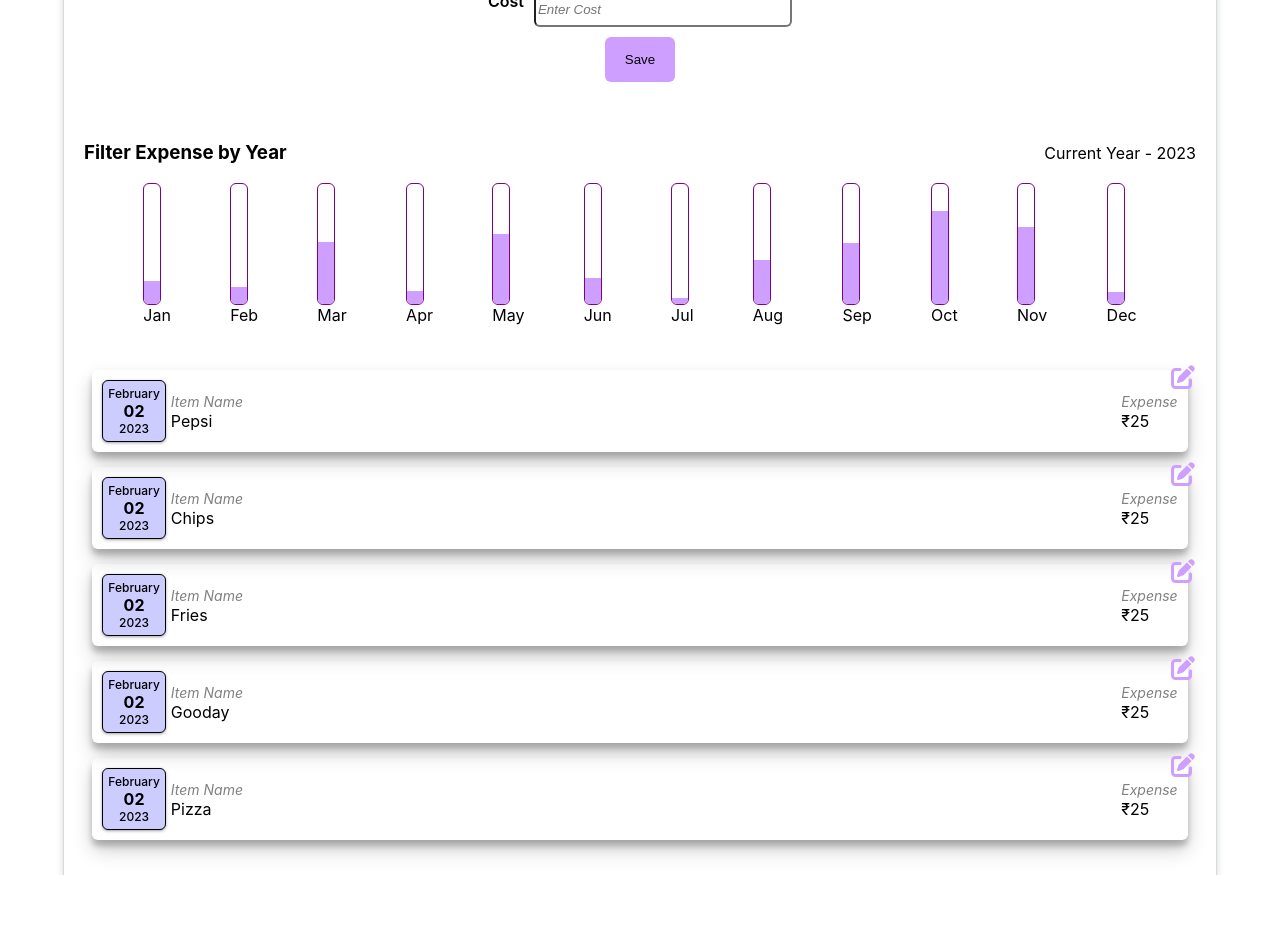
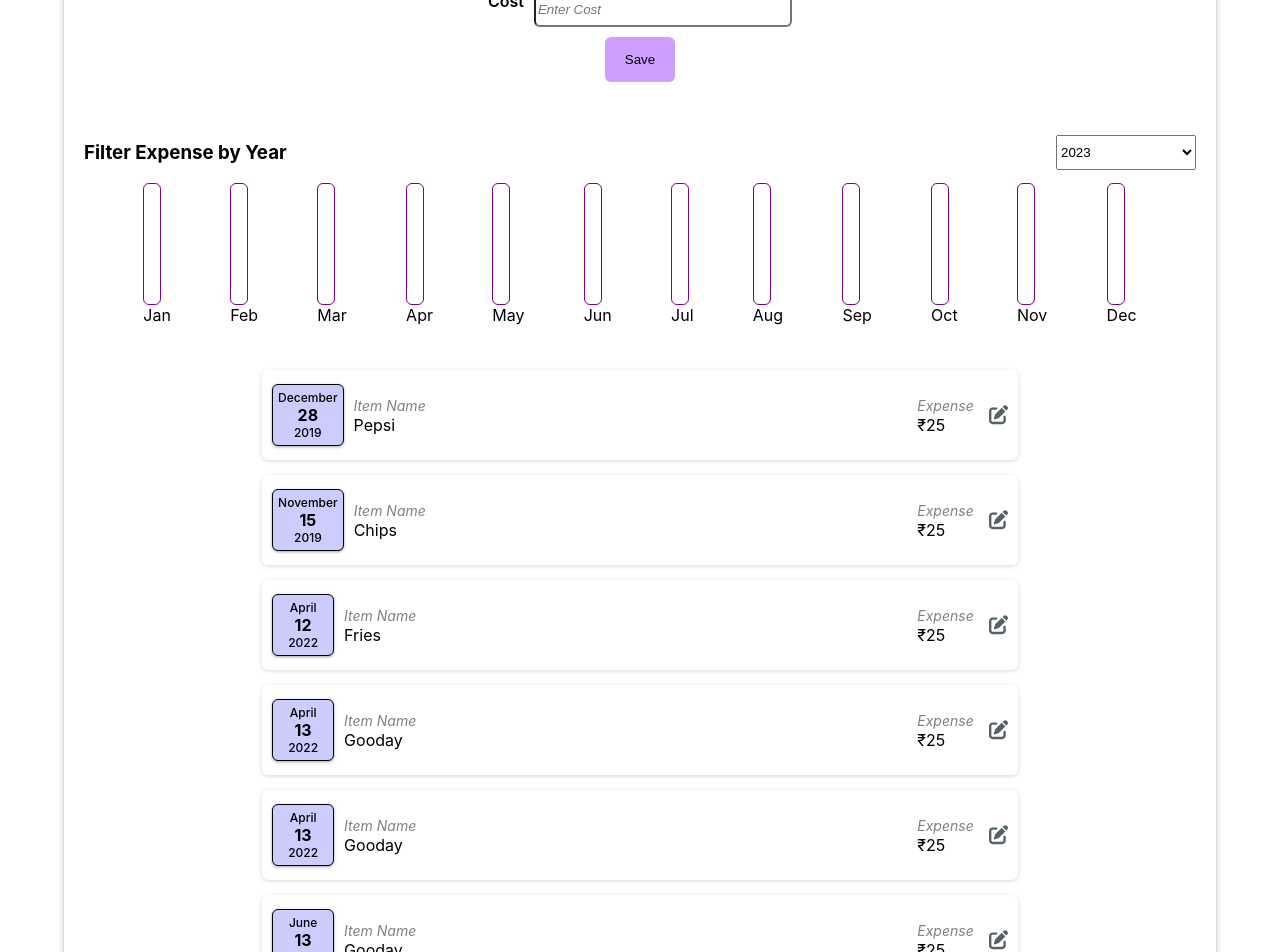
Before and after one commit to AyushVerma150/react-expense-tracker-2023, a React (Create React App) app: page / in a window 1280 px wide. Shown: the part 220-1172 px from the top of the page. Before the commit the page ends 1095 px from the top, so only its background shows below. Built offline with nearby package versions, Linux system fonts and the light colour scheme.

Commit message:
Minor UI and Css Changes

```diff
--- a/src/App.js
+++ b/src/App.js
@@ -1,4 +1,4 @@
-import React, { useState } from 'react';
+import React, { useEffect, useState } from 'react';
 import AppHeader from './components/UI/AppHeader';
 import ExpensesList from './components/Expense/ExpensesList';
 import AddEditExpense from './components/Expense/AddEditExpense';
@@ -6,16 +6,81 @@ import ExpenseFilter from './components/Expense/ExpenseFilter';
 
 const App = () => {
   // default Value
+  const [expenseData, setExpenseData] = useState({});
+  const [selectedYear, setSelectedYear] = useState(new Date().getFullYear());
   const [productsInfo, setProductInfo] = useState([
-    { id: 'av-1', itemName: ' Pepsi', cost: '25', date: new Date() },
-    { id: 'av-2', itemName: ' Chips', cost: '25', date: new Date() },
-    { id: 'av-3', itemName: ' Fries', cost: '25', date: new Date() },
-    { id: 'av-4', itemName: ' Gooday', cost: '25', date: new Date() },
-    { id: 'av-5', itemName: ' Pizza', cost: '25', date: new Date() },
+    {
+      id: 'av-1',
+      itemName: ' Pepsi',
+      cost: '25',
+      date: new Date(2019, 11, 28),
+    },
+    {
+      id: 'av-2',
+      itemName: ' Chips',
+      cost: '25',
+      date: new Date(2019, 10, 15),
+    },
+    { id: 'av-3', itemName: ' Fries', cost: '25', date: new Date(2022, 3, 12) },
+    {
+      id: 'av-4',
+      itemName: ' Gooday',
+      cost: '25',
+      date: new Date(2022, 3, 13),
+    },
+    {
+      id: 'av-4',
+      itemName: ' Gooday',
+      cost: '25',
+      date: new Date(2022, 3, 13),
+    },
+    {
+      id: 'av-4',
+      itemName: ' Gooday',
+      cost: '25',
+      date: new Date(2022, 5, 13),
+    },
+    {
+      id: 'av-4',
+      itemName: ' Gooday',
+      cost: '25',
+      date: new Date(2022, 5, 13),
+    },
+    {
+      id: 'av-4',
+      itemName: ' Gooday',
+      cost: '25',
+      date: new Date(2022, 2, 13),
+    },
+    {
+      id: 'av-4',
+      itemName: ' Gooday',
+      cost: '25',
+      date: new Date(2022, 2, 13),
+    },
+    {
+      id: 'av-4',
+      itemName: ' Gooday',
+      cost: '25',
+      date: new Date(2022, 1, 13),
+    },
+    { id: 'av-5', itemName: ' Pizza', cost: '25', date: new Date(2022, 3, 3) },
   ]);
 
   const [editInfo, setEditInfo] = useState(null);
   const [editEnabled, setEditEnabled] = useState(false);
+
+  useEffect(() => {
+    if (productsInfo.length) {
+      evaluateExpensesByYear();
+    }
+  }, [selectedYear]);
+
+  useEffect(() => {
+    if (productsInfo.length) {
+      evaluateExpensesByYear();
+    }
+  }, [productsInfo]);
 
   const editHandler = (title, cost, id) => {
     if (title && cost) {
@@ -67,6 +132,28 @@ const App = () => {
     }
   };
 
+  const evaluateExpensesByYear = () => {
+    let expenseInfo = {};
+    const yearInfo = productsInfo.filter((o) => {
+      return o.date.getFullYear().toString() === selectedYear.toString();
+    });
+
+    let overAllExpense = 0;
+    yearInfo.forEach(({ date, cost }) => {
+      overAllExpense += Number(cost);
+      if (expenseInfo[date.getMonth()]) {
+        let currCost = expenseInfo[date.getMonth()];
+        expenseInfo[date.getMonth()] = currCost + Number(cost);
+      } else {
+        expenseInfo = {
+          ...expenseInfo,
+          [date.getMonth()]: Number(cost),
+        };
+      }
+    });
+    setExpenseData({ ...expenseInfo, overAllExpense });
+  };
+
   return (
     <div
       style={{
@@ -74,7 +161,6 @@ const App = () => {
         margin: '0px auto',
         boxShadow:
           'rgba(60, 64, 67, 0.3) 0px 1px 2px 0px, rgba(60, 64, 67, 0.15) 0px 2px 6px 2px',
-        // margin: '15px',
         padding: '0 0 10px 0px',
       }}
     >
@@ -84,7 +170,12 @@ const App = () => {
         editInfo={editInfo}
         addEditHandler={addEditExpenseHandler}
       />
-      <ExpenseFilter />
+      <ExpenseFilter
+        expenseData={expenseData}
+        selectedYear={selectedYear}
+        productsList={productsInfo}
+        setSelectedYear={setSelectedYear}
+      />
       <ExpensesList productsInfo={productsInfo} editHandler={editHandler} />
     </div>
   );
--- a/src/components/Expense/AddEditExpense.js
+++ b/src/components/Expense/AddEditExpense.js
@@ -1,8 +1,8 @@
 import { useEffect, useState } from 'react';
 
 const AddEditExpense = ({ edit, editInfo, addEditHandler }) => {
-  const [productTitle, setProductTitle] = useState(edit ? editInfo.title : '');
-  const [productCost, setProductCost] = useState(edit ? editInfo.cost : '');
+  const [productTitle, setProductTitle] = useState('');
+  const [productCost, setProductCost] = useState('');
 
   useEffect(() => {
     if (edit && editInfo) {
--- /dev/null
+++ b/src/components/Expense/Expense.css
@@ -0,0 +1,8 @@
+.product-list--icon {
+    color: #566265;
+    font-size: larger;
+}
+
+.product-list--icon:hover {
+    color: black;
+}
--- a/src/components/Expense/ExpenseFilter.js
+++ b/src/components/Expense/ExpenseFilter.js
@@ -1,4 +1,6 @@
-const ExpenseFilter = () => {
+import { useEffect, useState } from 'react';
+
+const ExpenseFilter = ({ expenseData, selectedYear, setSelectedYear }) => {
   return (
     <div style={{ padding: '20px 20px' }}>
       <div
@@ -11,7 +13,18 @@ const ExpenseFilter = () => {
         <div>
           <h3 style={{ paddingLeft: '15' }}> Filter Expense by Year</h3>
         </div>
-        <div>Current Year - 2023</div>
+        <select
+          style={{ width: '140px', height: '35px' }}
+          onChange={(e) => {
+            setSelectedYear(e.target.value);
+          }}
+          value={selectedYear}
+          name="pets"
+          id="year-select"
+        >
+          <option value="2022">2022</option>
+          <option value="2023">2023</option>
+        </select>
       </div>
       <div
         style={{
@@ -23,22 +36,22 @@ const ExpenseFilter = () => {
         }}
       >
         {[
-          'Jan',
-          'Feb',
-          'Mar',
-          'Apr',
-          'May',
-          'Jun',
-          'Jul',
-          'Aug',
-          'Sep',
-          'Oct',
-          'Nov',
-          'Dec',
-        ].map((val) => {
+          { month: 0, name: 'Jan' },
+          { month: 1, name: 'Feb' },
+          { month: 2, name: 'Mar' },
+          { month: 3, name: 'Apr' },
+          { month: 4, name: 'May' },
+          { month: 5, name: 'Jun' },
+          { month: 6, name: 'Jul' },
+          { month: 7, name: 'Aug' },
+          { month: 8, name: 'Sep' },
+          { month: 9, name: 'Oct' },
+          { month: 10, name: 'Nov' },
+          { month: 11, name: 'Dec' },
+        ].map(({ name, month }) => {
           return (
             <div
-              key={'list' + val}
+              key={'list' + name}
               style={{ display: 'block', textAlign: 'center' }}
             >
               <div
@@ -55,7 +68,12 @@ const ExpenseFilter = () => {
               >
                 <div
                   style={{
-                    height: Math.floor(Math.random() * 100),
+                    height:
+                      expenseData.overAllExpense > 0 && expenseData[month] > 0
+                        ? (expenseData[month] / expenseData.overAllExpense) *
+                            100 +
+                          '%'
+                        : 0,
                     width: '100%',
                     background: '#CF9FFF',
                     borderRadiusBottomLeft: '0.375rem',
@@ -65,7 +83,7 @@ const ExpenseFilter = () => {
                   }}
                 ></div>
               </div>
-              <div>{val}</div>
+              <div>{name}</div>
             </div>
           );
         })}
--- a/src/components/Expense/ExpenseItem.js
+++ b/src/components/Expense/ExpenseItem.js
@@ -2,6 +2,7 @@ import { FontAwesomeIcon } from '@fortawesome/react-fontawesome';
 import Card from '../UI/Card';
 import ExpenseDate from './ExpenseDate';
 import { faEdit } from '@fortawesome/free-solid-svg-icons';
+import './Expense.css';
 
 const ExpenseItem = ({ itemName, cost, date, id, editHandler }) => {
   const onClickHandler = () => {
@@ -28,7 +29,7 @@ const ExpenseItem = ({ itemName, cost, date, id, editHandler }) => {
           style={{
             display: 'flex',
             width: '100%',
-            padding: '5px 5px',
+            padding: '15px 10px',
             alignItems: 'center',
             fontWeight: '600px',
           }}
@@ -51,13 +52,13 @@ const ExpenseItem = ({ itemName, cost, date, id, editHandler }) => {
           style={{
             display: 'flex',
             alignItems: 'center',
-            justifyContent: 'space-evenly',
-            gridGap: '12px',
+            justifyContent: 'space-between',
             fontWeight: '600px',
             position: 'relative',
+            // minWidth: '25%',
           }}
         >
-          <div>
+          <div style={{ padding: '15px' }}>
             <span
               style={{
                 fontSize: '14px',
@@ -73,13 +74,7 @@ const ExpenseItem = ({ itemName, cost, date, id, editHandler }) => {
           <FontAwesomeIcon
             title="Click to Edit the Item"
             onClick={onClickHandler}
-            style={{
-              position: 'absolute',
-              top: '-65%',
-              right: '-30%',
-              fontSize: '24px',
-              color: '#CF9FFF',
-            }}
+            className="product-list--icon"
             icon={faEdit}
           />
         </div>
--- a/src/components/UI/Card.js
+++ b/src/components/UI/Card.js
@@ -4,12 +4,13 @@ const Card = ({ children }) => {
       style={{
         borderRadius: '0.375rem',
         padding: '10px 10px',
-        width: '95%',
+        width: '65%',
         margin: '0 auto',
         marginTop: '15px',
         marginBottom: '15px',
         boxShadow:
           'rgba(0, 0, 0, 0.19) 0px 10px 20px, rgba(0, 0, 0, 0.23) 0px 6px 6px',
+        boxShadow: 'rgba(0, 0, 0, 0.16) 0px 1px 4px',
       }}
     >
       {children}
```
